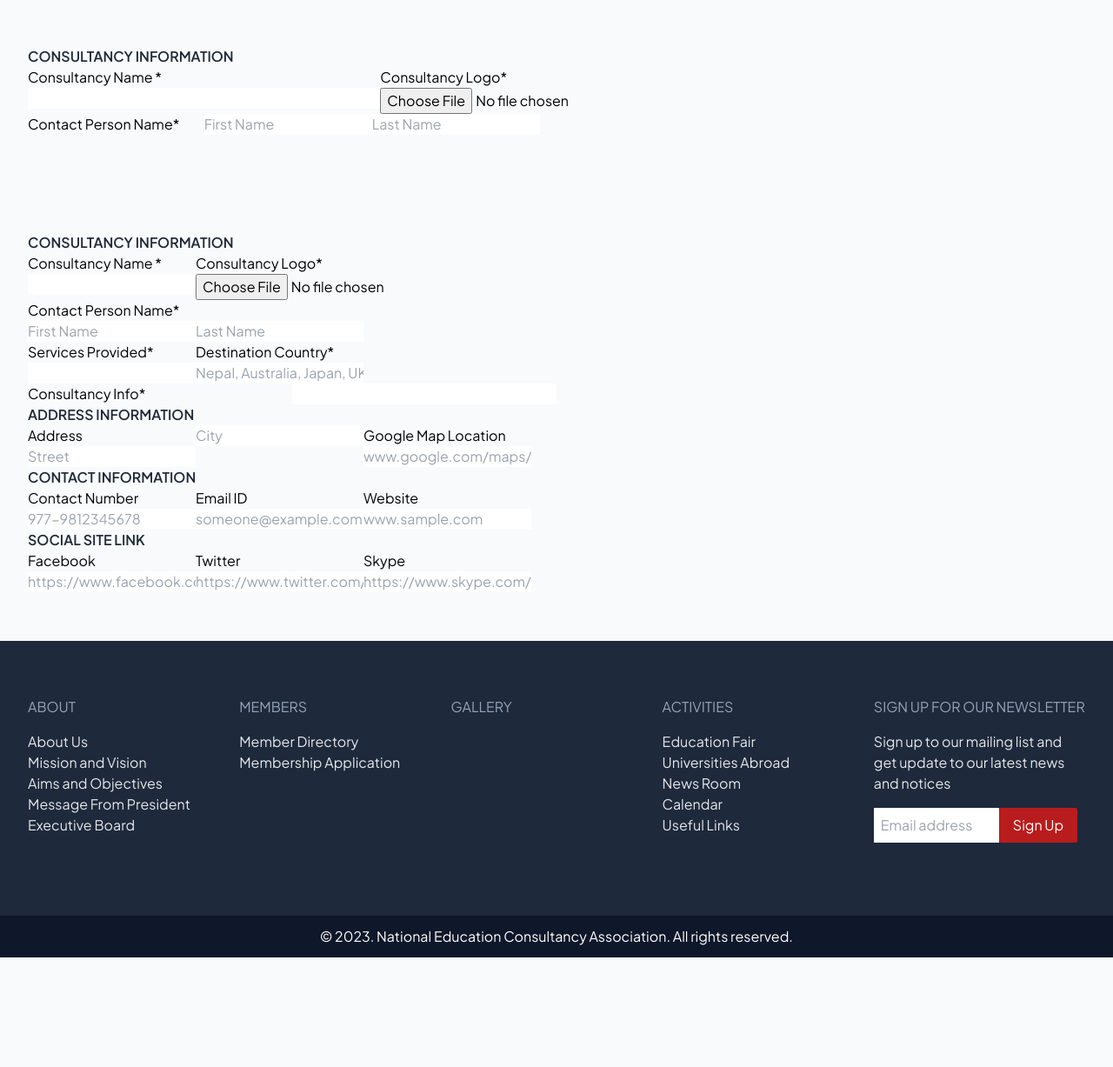
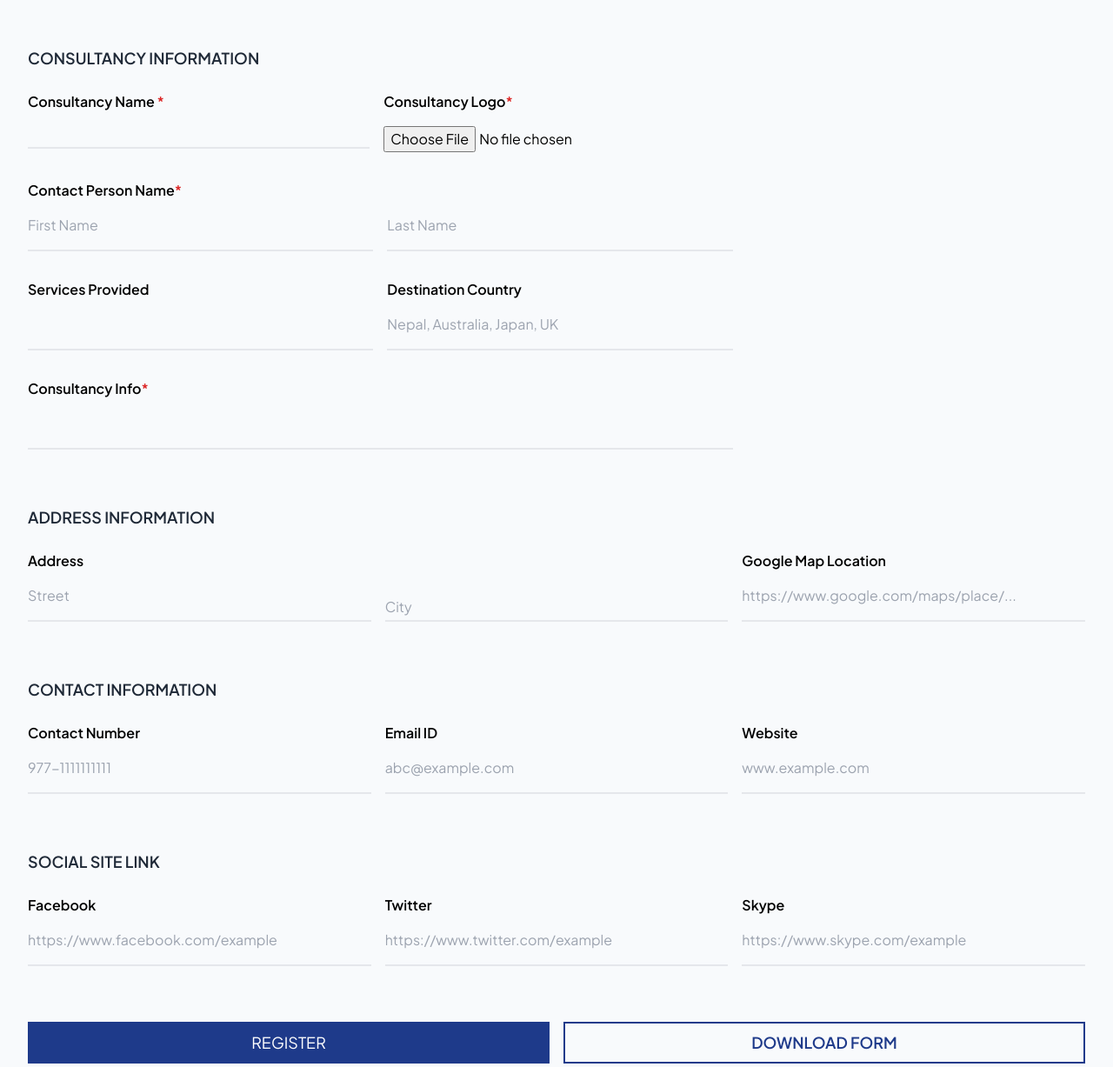
Before and after one commit to notaryastark/neca-updated, a website with bundled scripts: page src/membership-application.html in a window 1280 px wide. Shown: the part 415-1642 px from the top of the page at 87% size. Before the commit the page ends 1516 px from the top, so only its background shows below. Built offline with nearby package versions, Linux system fonts and the light colour scheme.

Commit message:
membership application changes commit

```diff
--- a/src/membership-application.html
+++ b/src/membership-application.html
@@ -146,101 +146,135 @@
 
         <div class="container w-full flex flex-col justify-between align-middle py-8 md:py-10 lg:py-14">
             <div >
-                <form class="grid grid-cols-6" action="">
-                    <p class="col-span-6 font-semibold text-gray-800">CONSULTANCY INFORMATION</p>
-                    <div class="col-span-4 md:grid grid-cols-4 grid-flow-col">
-                        <div class="flex flex-col col-span-2">
-                            <label for="consultancy-name font-bold">Consultancy Name <span class="text-red">*</span></label>
-                            <input type="text" required>
+                <form action="">
+                    <div class="flex flex-col gap-12 md:gap-14 lg:gap-16">
+
+                        <!--consultancy info start-->
+                        <div class="flex flex-col gap-8">
+                            <div class="flex flex-col md:grid grid-cols-6 gap-4 md:gap-6">
+                                <p class="col-span-4 text-lg font-semibold text-gray-800">CONSULTANCY INFORMATION</p>
+                                <div class="flex flex-col md:col-span-4 md:grid grid-cols-4 grid-flow-col gap-6 md:gap-4">
+                                    <div class="flex flex-col col-span-2 gap-0 md:gap-4">
+                                        <label class="font-semibold" for="consultancy-name">Consultancy Name <span class="text-red-600">*</span></label>
+                                        <input class="bg-transparent border-b-2 border-gray-200 pb-4 md:pb-0" type="text" required>
                                     </div>
-                        <div class="flex flex-col col-span-2">
-                            <label for="consultancy-logo font-bold">Consultancy Logo<span class="text-red">*</span></label>
-                            <input type="file" required>
+                                    <div class="flex flex-col md:col-span-2 gap-4">
+                                        <label class="font-semibold" for="consultancy-logo">Consultancy Logo<span class="text-red-600">*</span></label>
+                                        <input class="bg-transparent" type="file" required>
+                                    </div>
                                 </div>
                             </div>
 
-                    <div class="col-span-4 md:grid grid-cols-4 grid-flow-col">
-                        <label for="contact-name font-bold col-span-4">Contact Person Name<span class="text-red">*</span></label>
-                        <div class="flex flex-row">
-                            <input type="text" placeholder="First Name" required>
-                            <input type="text" placeholder="Last Name" required>
+                            <div class="flex flex-col md:grid grid-cols-6">
+                                <div class="flex flex-col md:col-span-4 md:grid grid-cols-2 gap-6 md:gap-4">
+                                    <label class="font-semibold col-span-2" for="contact-name">Contact Person Name<span class="text-red-600">*</span></label>
+                                    <div class="flex flex-col md:col-span-2 md:grid grid-cols-2 gap-4">
+                                        <input class="bg-transparent border-b-2 border-gray-200 pb-4 mb-4 md:mb-0" type="text" placeholder="First Name" required>
+                                        <input class="bg-transparent border-b-2 border-gray-200 pb-4" type="text" placeholder="Last Name" required>
+                                    </div>
                                 </div>
                             </div>
 
-                    <!-- <div class="col-span-4 md:grid grid-cols-4 grid-flow-col">
-                        <div class="flex flex-col">
-                            <label for="service font-bold">Services Provided<span class="text-red">*</span></label>
-                            <input type="text" placeholder="" required>
+                            <div class="flex flex-col md:grid grid-cols-6">
+                                <div class="flex flex-col md:col-span-4 md:grid grid-cols-2 gap-6 md:gap-4">
+                                    <div class="flex flex-col gap-0 md:gap-4">
+                                        <label class="font-semibold" for="service">Services Provided</label>
+                                        <input class="bg-transparent border-b-2 border-gray-200 pb-4" type="text" placeholder="">
                                     </div>
 
-                        <div class="flex flex-col">
-                            <label for="service font-bold">Destination Country<span class="text-red">*</span></label>
-                            <input type="text" placeholder="Nepal, Australia, Japan, UK" required>
+                                    <div class="flex flex-col gap-4">
+                                        <label class="font-semibold" for="service">Destination Country</label>
+                                        <input class="bg-transparent border-b-2 border-gray-200 pb-4" type="text" placeholder="Nepal, Australia, Japan, UK">
+                                    </div>
                                 </div>
                             </div>
 
-                    <div class="col-span-4 md:grid grid-cols-4 grid-flow-col">
-                        <label for="consultancy-info font-bold">Consultancy Info<span class="text-red">*</span></label>
-                        <input type="text" placeholder="" required>
-                    </div> -->
-
-                    <!-- <p class="col-span-6 font-semibold text-gray-800">ADDRESS INFORMATION</p>
-                    <div class="flex flex-row col-span-6">
-                        <div class="flex flex-col">
-                            <label for="address font-bold">Address</label>
-                            <input type="text" placeholder="Street" required>
+                            <div class="flex flex-col md:grid grid-cols-6">
+                                <div class="flex flex-col md:col-span-4">
+                                    <div class="flex flex-col gap-0 md:gap-4">
+                                        <label class="font-semibold" for="consultancy-info">Consultancy Info<span class="text-red-600">*</span></label>
+                                        <input class="bg-transparent border-b-2 border-gray-200 pb-4" type="text" placeholder="" required>
                                     </div>
-                        <div class="flex flex-col">
-                            <label for="city"></label>
-                            <input type="text" placeholder="city" required>
-                        </div>
-                        <div class="flex flex-col">
-                            <label for="location font-bold">Google Map Location</label>
-                            <input type="url" placeholder="https://www.google.com/maps/place/..." required>
                                 </div>
                             </div>
 
-                    <p class="col-span-6 font-semibold text-gray-800">CONTACT INFORMATION</p>
-                    <div class="flex flex-row col-span-6">
-                        <div class="flex flex-col">
-                            <label for="contact font-bold">Contact Number</label>
-                            <input type="text" placeholder="977-1111111111" required>
                         </div>
-                        <div class="flex flex-col">
-                            <label for="email font-bold" >Email ID</label>
-                            <input type="text" placeholder="abc@example.com" required>
+                        <!--consultancy info end-->
+
+                        <!--address info start-->
+                        <div class="flex flex-col md:grid grid-cols-6 gap-6">
+                            <p class="col-span-4 text-lg font-semibold text-gray-800">ADDRESS INFORMATION</p>
+                            <div class="flex flex-col md:col-span-6 md:grid grid-cols-3 grid-flow-col gap-6 md:gap-4">
+                                <div class="flex flex-col md:col-span-1 gap-4">
+                                    <label class="font-semibold" for="consultancy-name">Address</label>
+                                    <input class="bg-transparent border-b-2 border-gray-200 pb-4 mb-2 md:mb-0" class="" type="text" placeholder="Street">
                                 </div>
-                        <div class="flex flex-col">
-                            <label for="website font-bold">Website</label>
-                            <input type="url" placeholder="www.example.com" required>
+                                <div class="flex flex-col md:col-span-1 md:grid grid-rows-2 gap-4">
+                                    <input class="row-start-2 bg-transparent border-b-2 border-gray-200 pb-4 md:pb-0" type="text" placeholder="City">
+                                </div>
+                                <div class="flex flex-col md:col-span-1 gap-4">
+                                    <label class="font-semibold" for="location">Google Map Location</label>
+                                    <input class="bg-transparent border-b-2 border-gray-200 pb-4" type="url" placeholder="https://www.google.com/maps/place/...">
                                 </div>
                             </div>
+                        </div>
+                        <!--address info end-->
 
-                    <p class="col-span-6 font-semibold text-gray-800">SOCIAL SITE LINK</p>
-                    <div class="flex flex-row col-span-6">
-                        <div class="flex flex-col">
-                            <label for="facebook-id">Facebook</label>
-                            <input type="url" placeholder="https://www.facebook.com/example" required>
+                        <!--contact info start-->
+                        <div class="flex flex-col md:grid grid-cols-6 gap-6">
+                            <p class="col-span-4 text-lg font-semibold text-gray-800">CONTACT INFORMATION</p>
+                            <div class="flex flex-col md:col-span-6 md:grid grid-cols-3 grid-flow-col gap-6 md:gap-4 content-end">
+                                <div class="flex flex-col md:col-span-1 gap-4">
+                                    <label class="font-semibold" for="consultancy-name">Contact Number</label>
+                                    <input class="bg-transparent border-b-2 border-gray-200 pb-4" type="text" placeholder="977-1111111111">
                                 </div>
-                        <div class="flex flex-col">
-                            <label for="twitter-id">twitter</label>
-                            <input type="url" placeholder="https://www.twitter.com/example" required>
+                                <div class="flex flex-col md:col-span-1 gap-4">
+                                    <label class="font-semibold" for="consultancy-name">Email ID</label>
+                                    <input class="bg-transparent border-b-2 border-gray-200 pb-4" type="text" placeholder="abc@example.com">
                                 </div>
-                        <div class="flex flex-col">
-                            <label for="skype-id">Skype</label>
-                            <input type="url" placeholder="https://www.skype.com/example" required>
+                                <div class="flex flex-col md:col-span-1 gap-4">
+                                    <label class="font-semibold" for="location">Website</label>
+                                    <input class="bg-transparent border-b-2 border-gray-200 pb-4" type="url" placeholder="www.example.com">
                                 </div>
                             </div>
+                        </div>
+                        <!--contact info end-->
 
-                    <div class="grid col-span-6">
-                        <button type="submit" id="register" class="col-span-3 text-base lg:text-lg w-full bg-blue-900 text-white py-2 md:py-3 lg:py-4">REGISTER</button>
-                        <a class="text-base lg:text-lg w-full bg-blue-900 text-white py-2 md:py-3 lg:py-4" href="https://www.neca.org.np/wp-content/uploads/2019/06/application-form.pdf" download>Download Form</a>
-                    </div> -->
+                        <!--social site link start-->
+                        <div class="flex flex-col md:grid grid-cols-6 gap-6">
+                            <p class="col-span-4 text-lg font-semibold text-gray-800">SOCIAL SITE LINK</p>
+                            <div class="flex flex-col md:col-span-6 md:grid grid-cols-3 grid-flow-col gap-6 md:gap-4 content-end">
+                                <div class="flex flex-col md:col-span-1 gap-4">
+                                    <label class="font-semibold" for="facebook-id">Facebook</label>
+                                    <input class="bg-transparent border-b-2 border-gray-200 pb-4" type="text" placeholder="https://www.facebook.com/example">
+                                </div>
+                                <div class="flex flex-col md:col-span-1 gap-4">
+                                    <label class="font-semibold" for="twitter-id">Twitter</label>
+                                    <input class="bg-transparent border-b-2 border-gray-200 pb-4" type="text" placeholder="https://www.twitter.com/example">
+                                </div>
+                                <div class="flex flex-col md:col-span-1 gap-4">
+                                    <label class="font-semibold" for="skype-id">Skype</label>
+                                    <input class="bg-transparent border-b-2 border-gray-200 pb-4" type="url" placeholder="https://www.skype.com/example">
+                                </div>
+                            </div>
+                        </div>
+                        <!--social site link end-->
+
+                        <!--buttons start-->
+                        <div class="flex flex-col md:grid grid-cols-6 gap-6">
+                            <div class="flex flex-col md:col-span-6 md:grid grid-cols-2 gap-3 md:gap-4">
+                                <button class="col-span-1 text-base lg:text-lg w-full bg-blue-900 text-white py-2 md:py-3 lg:py-2" type="submit" id="register">REGISTER</button>
+                                <button class="col-span-1 text-base font-semibold lg:text-lg w-full border-2 border-blue-900 text-blue-900 py-2 md:py-3 lg:py-2" href="https://www.neca.org.np/wp-content/uploads/2019/06/application-form.pdf" download>DOWNLOAD FORM</button>
+                            </div>
+                        </div>
+                        <!--buttons end-->
+
+                    </div>
                 </form>
             </div>
         </div>
 
-        <div class="container w-full flex flex-col justify-between align-middle py-8 md:py-10 lg:py-14">
+        <!-- <div class="container w-full flex flex-col justify-between align-middle py-8 md:py-10 lg:py-14">
             <div >
                 <form class="flex flex-col" action="">
                     <p class="font-semibold text-gray-800">CONSULTANCY INFORMATION</p>
@@ -280,8 +314,8 @@
                         <input type="text" placeholder="" required>
                     </div>
 
-                    <!--address information start-->
-                    <p class="font-semibold text-gray-800">ADDRESS INFORMATION</p>
+                    <!-address information start-->
+                    <!-- <p class="font-semibold text-gray-800">ADDRESS INFORMATION</p>
                     <div class="flex flex-row">
                         <div class="flex flex-col">
                             <label for="consultancy-name font-bold">Address</label>
@@ -295,11 +329,11 @@
                             <label for="consultancy-name font-bold">Google Map Location</label>
                             <input type="url" placeholder="www.google.com/maps/place" required>
                         </div>
-                    </div>
+                    </div> -->
                     <!--address information end-->
 
                     <!--contact information start-->
-                    <p class="font-semibold text-gray-800">CONTACT INFORMATION</p>
+                    <!-- <p class="font-semibold text-gray-800">CONTACT INFORMATION</p>
                     <div class="flex flex-row">
                         <div class="flex flex-col">
                             <label for="consultancy-name font-bold">Contact Number</label>
@@ -313,11 +347,11 @@
                             <label for="consultancy-name font-bold">Website</label>
                             <input type="url" placeholder="www.sample.com" required>
                         </div>
-                    </div>
+                    </div> -->
                     <!--contact information end-->
 
                     <!--social site link start-->
-                    <p class="font-semibold text-gray-800">SOCIAL SITE LINK</p>
+                    <!-- <p class="font-semibold text-gray-800">SOCIAL SITE LINK</p>
                     <div class="flex flex-row">
                         <div class="flex flex-col">
                             <label for="facebook-id font-bold">Facebook</label>
@@ -331,12 +365,11 @@
                             <label for="skype-id font-bold">Skype</label>
                             <input type="url" placeholder="https://www.skype.com/example">
                         </div>
+                    </div> -->
+                    <!--address information end-->
+                <!-- </form>
             </div>
-                    <!--address information end-->
-
-                </form>
-            </div>
-        </div>
+        </div> -->
 
         <!--footer start-->
         <footer>
```
Also changed, not shown: dist/output.css. Lines whose indentation alone changed are shown as unchanged.
